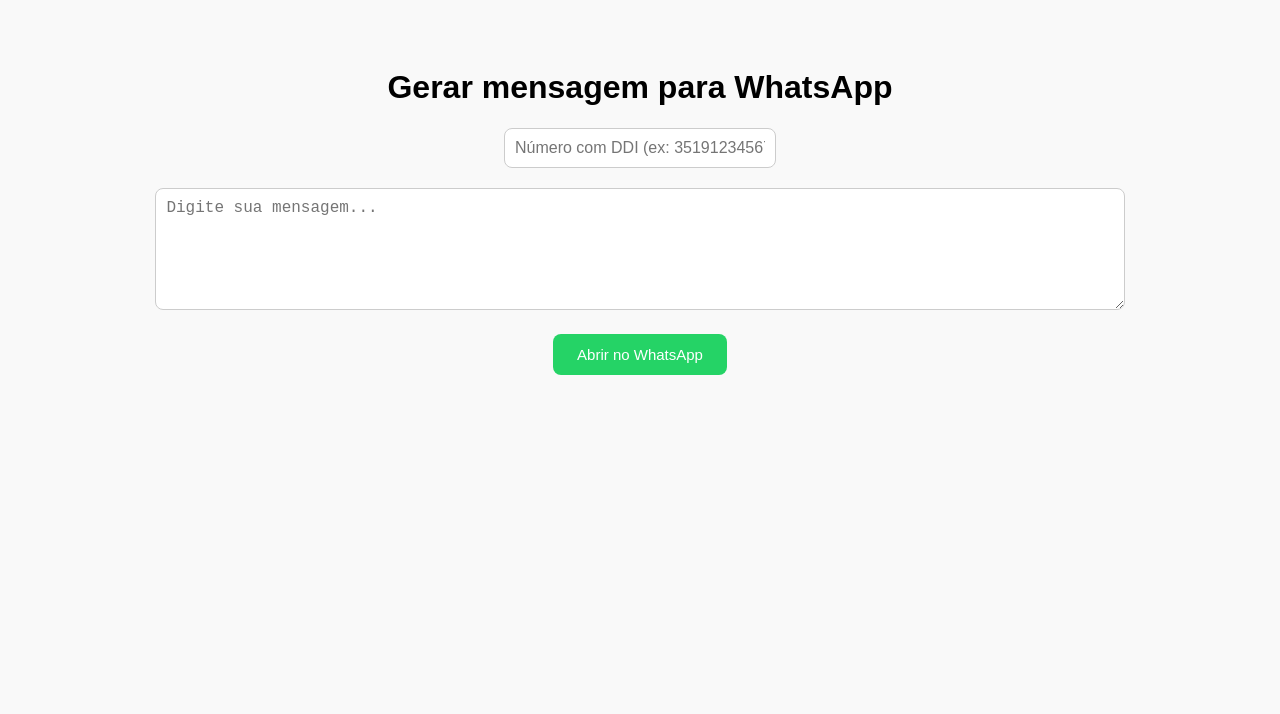
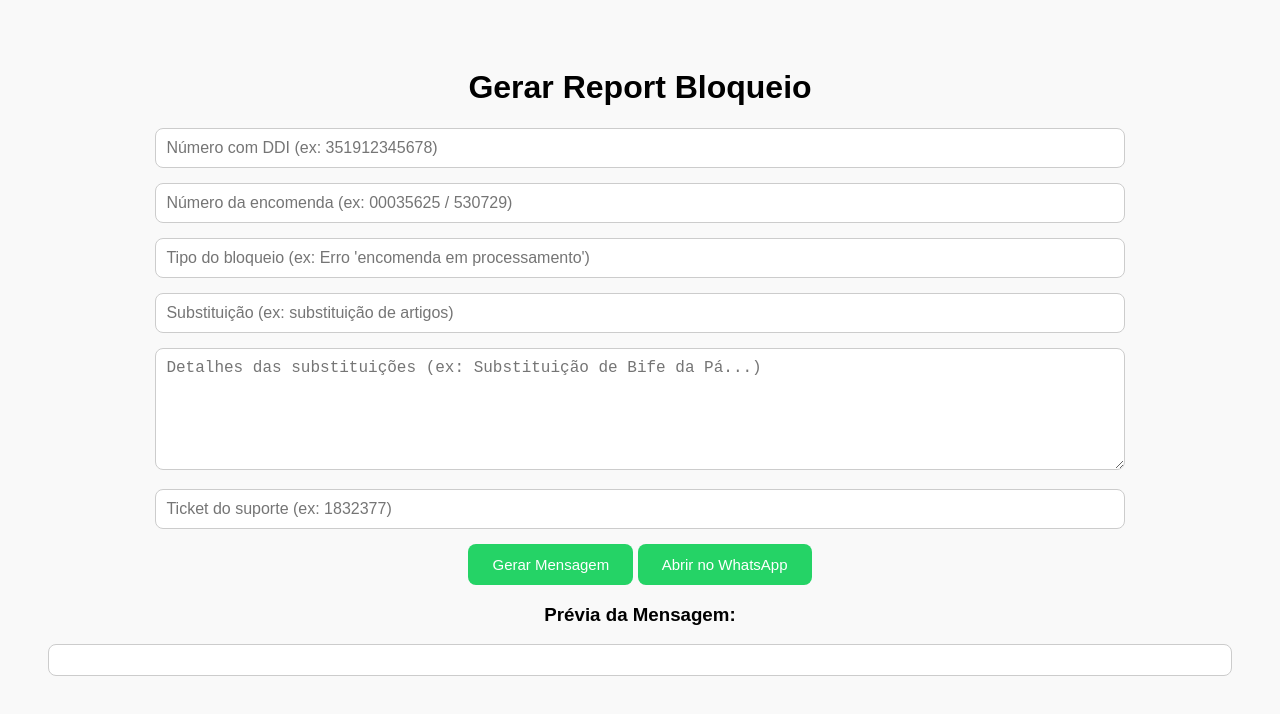
Before and after one commit to divilella96/MyDashBoardPlus, a plain HTML site: page mensagem.html in a window 1280 px wide. Drawn offline with Linux system fonts and the light colour scheme.

Commit message:
Update mensagem.html

```diff
--- a/mensagem.html
+++ b/mensagem.html
@@ -2,7 +2,7 @@
 <html lang="pt-BR">
 <head>
   <meta charset="UTF-8">
-  <title>Gerar mensagem para WhatsApp</title>
+  <title>Gerar Report Bloqueio WhatsApp</title>
   <style>
     body {
       font-family: sans-serif;
@@ -11,23 +11,17 @@
       padding: 40px;
     }
 
-    textarea {
+    input, textarea {
       width: 80%;
-      height: 100px;
       padding: 10px;
       font-size: 16px;
       border-radius: 8px;
       border: 1px solid #ccc;
-      margin-bottom: 20px;
+      margin-bottom: 15px;
     }
 
-    input {
-      width: 250px;
-      padding: 10px;
-      font-size: 16px;
-      border-radius: 8px;
-      border: 1px solid #ccc;
-      margin-bottom: 20px;
+    textarea {
+      height: 100px;
     }
 
     button {
@@ -46,21 +40,54 @@
   </style>
 </head>
 <body>
-  <h1>Gerar mensagem para WhatsApp</h1>
+  <h1>Gerar Report Bloqueio</h1>
 
   <input type="text" id="numero" placeholder="Número com DDI (ex: 351912345678)"><br>
-  <textarea id="mensagem" placeholder="Digite sua mensagem..."></textarea><br>
+  <input type="text" id="encomenda" placeholder="Número da encomenda (ex: 00035625 / 530729)"><br>
+  <input type="text" id="bloqueio" placeholder="Tipo do bloqueio (ex: Erro 'encomenda em processamento')"><br>
+  <input type="text" id="substituicao" placeholder="Substituição (ex: substituição de artigos)"><br>
+  <textarea id="detalhes" placeholder="Detalhes das substituições (ex: Substituição de Bife da Pá...)"></textarea><br>
+  <input type="text" id="ticket" placeholder="Ticket do suporte (ex: 1832377)"><br>
+
+  <button onclick="gerarMensagem()">Gerar Mensagem</button>
   <button onclick="enviarWhatsApp()">Abrir no WhatsApp</button>
 
+  <h3>Prévia da Mensagem:</h3>
+  <pre id="preview" style="text-align:left; background:#fff; padding:15px; border:1px solid #ccc; border-radius:8px; white-space:pre-wrap;"></pre>
+
   <script>
+    let mensagemGerada = "";
+
+    function gerarMensagem() {
+      const encomenda = document.getElementById("encomenda").value;
+      const bloqueio = document.getElementById("bloqueio").value;
+      const substituicao = document.getElementById("substituicao").value;
+      const detalhes = document.getElementById("detalhes").value;
+      const ticket = document.getElementById("ticket").value;
+
+      mensagemGerada =
+`Report Bloqueio
+
+Encomenda: ${encomenda}
+Tipo do Bloqueio: ${bloqueio}
+Substituição: ${substituicao}
+
+${detalhes}
+
+Já contactado o 2370
+
+Ticket: ${ticket}`;
+
+      document.getElementById("preview").innerText = mensagemGerada;
+    }
+
     function enviarWhatsApp() {
       const numero = document.getElementById("numero").value;
-      const mensagem = document.getElementById("mensagem").value;
-      if (!numero || !mensagem) {
-        alert("Preencha o número e a mensagem!");
+      if (!numero || !mensagemGerada) {
+        alert("Preencha o número e gere a mensagem antes de enviar!");
         return;
       }
-      const url = `https://wa.me/${numero}?text=${encodeURIComponent(mensagem)}`;
+      const url = `https://wa.me/${numero}?text=${encodeURIComponent(mensagemGerada)}`;
       window.open(url, "_blank");
     }
   </script>
```
